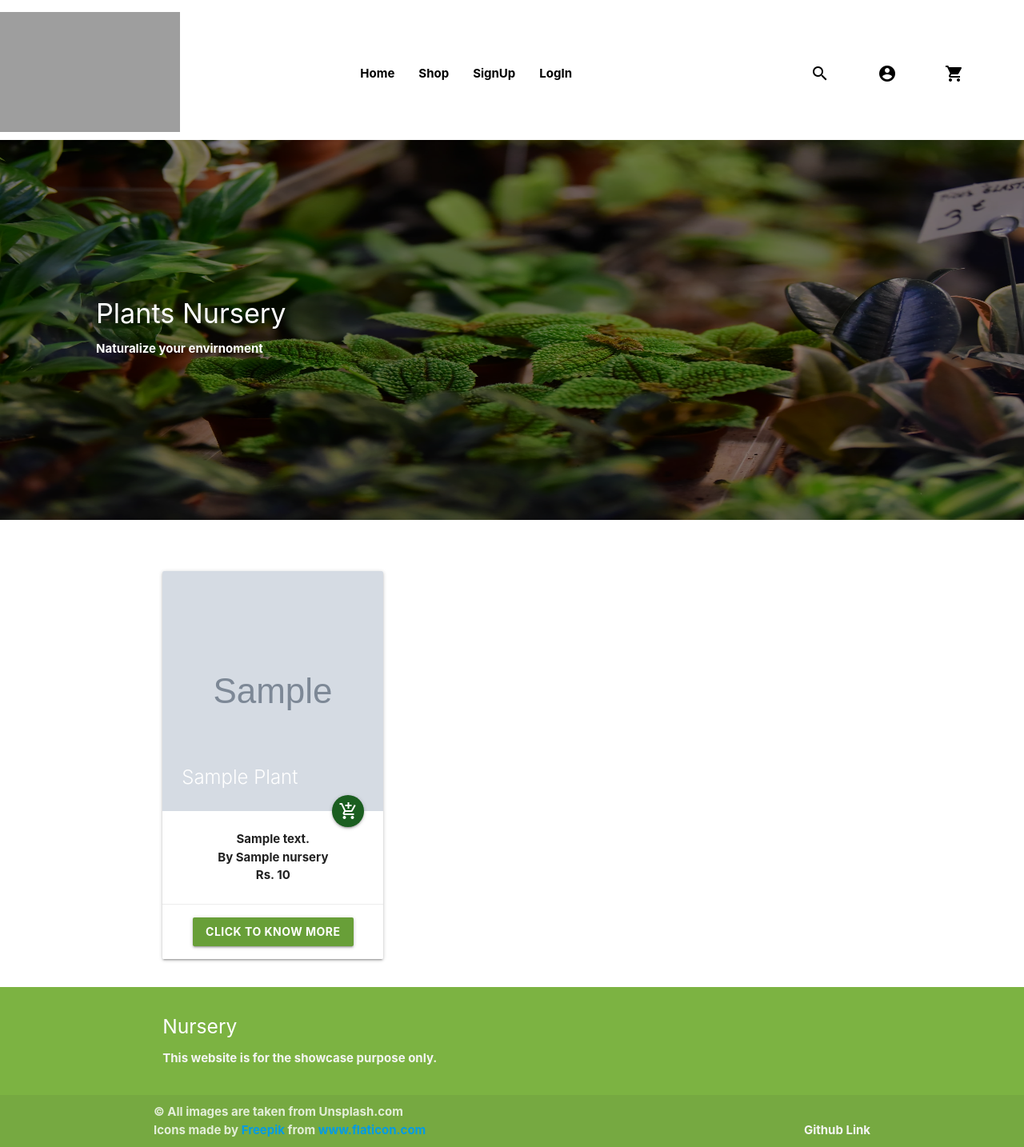
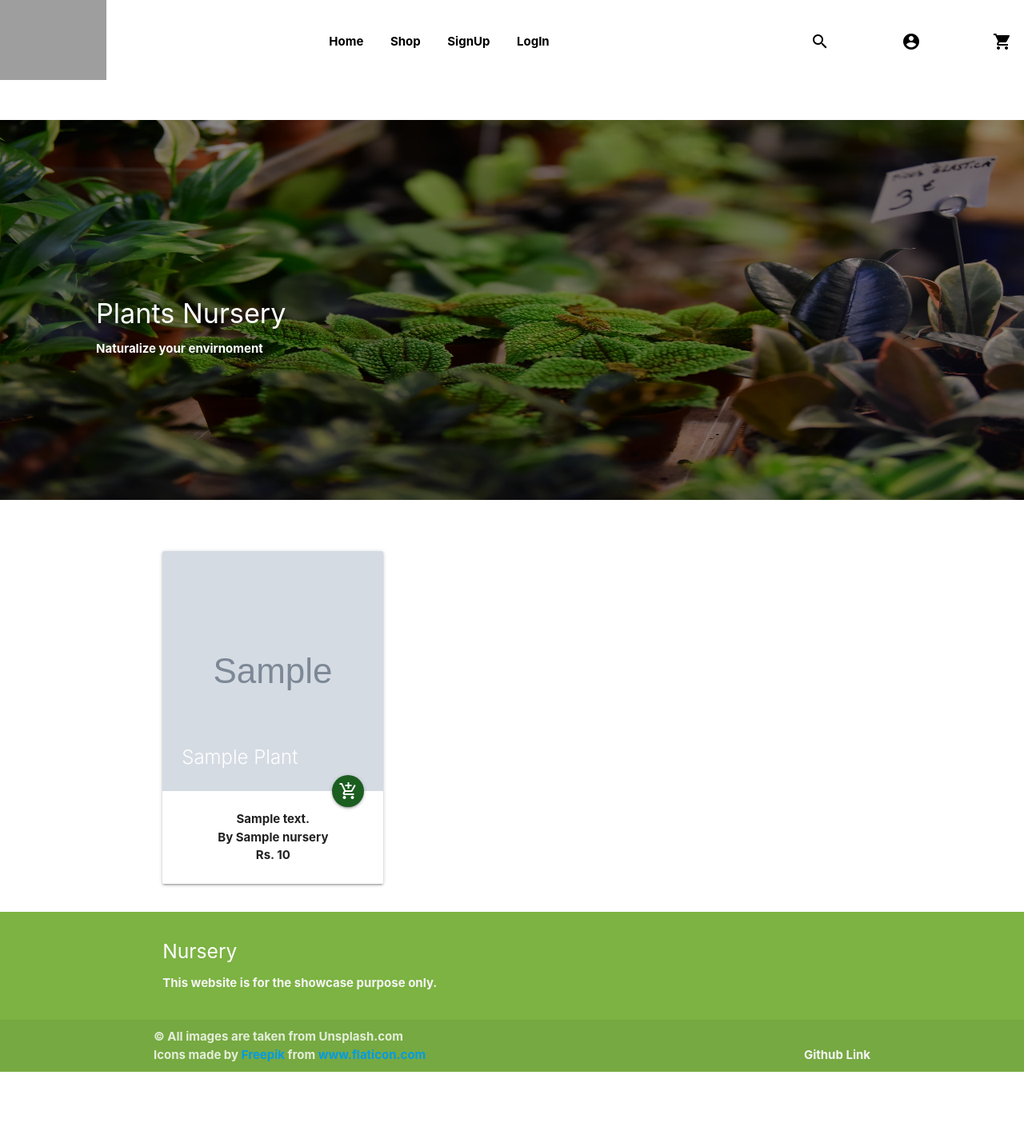
Before and after one commit to shreyashsrivastava/Plants-Nursery-App, a Django app: template nurseryapp/templates/nurseryapp/index.html in a window 1280 px wide; the page is wider, and only the part inside the window is pictured. Shown: that part at 80% size. After the commit the page ends 1340 px from the top of that part, so only its background shows below. Run offline with Django 3.2, Linux system fonts and the light colour scheme; the template is opened without the code that fills it: most values are stand-ins (such as "Sample title", 1, 10 or a date in 2020); grey boxes marked "Sample" are stand-in pictures; grey boxes are pictures that could not be loaded.

Commit message:
Fixed responsiveness

```diff
--- /dev/null
+++ b/media/css/style.css
@@ -0,0 +1,12 @@
+nav.nav-center ul {
+    text-align: center;
+    padding-top: 20px;
+    padding-left: 100px;
+}
+nav.nav-center ul li {
+    display: inline;
+    float: none;
+}
+nav.nav-center ul li a {
+    display: inline-block;
+}
--- a/nurseryapp/templates/nurseryapp/base.html
+++ b/nurseryapp/templates/nurseryapp/base.html
@@ -5,6 +5,7 @@
     <meta name="viewport" content="width=device-width, initial-scale=1.0">
     <link rel="stylesheet" href="https://cdnjs.cloudflare.com/ajax/libs/materialize/1.0.0/css/materialize.min.css">
     <link href="https://fonts.googleapis.com/icon?family=Material+Icons" rel="stylesheet">
+    <link rel="stylesheet" href="../../../media/css/style.css">
     <title>Nursery</title>
 
 <style>
@@ -25,11 +26,10 @@
 </head>
 <body>
 
-  <nav class="white" style="min-height: 175px;">
+  <nav class="nav-center white" style="min-height: 150px;">
     <div class="nav-wrapper">
-        <img href="{% url 'nurseryapp:home' %}" src="../../../media/logo/plant.svg" class="brand-logo" style="height:175px; width: 225px; padding-top: 15px; padding-left: 0px; padding-bottom: 10px;">
-        <ul id="nav-mobile" class="right hide-on-med-and-down">
-        <div class="center" style="margin-top: 60px; margin-right: 550px;">
+        <a href="{% url 'nurseryapp:home' %}" class="brand-logo left"><img src="../../../media/logo/plant.svg" width="100%" height="100px"></a>
+        <ul>
           <li><a href="#home" class="black-text bold"><b>Home</a></li>
           <li><a href="#shop" class="black-text">Shop</a></li>
           {% if user.is_authenticated %}
@@ -38,8 +38,8 @@
             <li><a href="{% url 'nurseryapp:signup' %}" class="black-text">SignUp</a></li>
             <li><a href="{% url 'nurseryapp:login_page' %}" class="black-text">LogIn</a></li>
           {% endif %}
-        </div>
-        <div class="right" style="margin-top: 7px;">
+
+          <div id="home-icons" class="right" style="margin-top: 7px;">
               <li><a class="material-icons black-text">search</li>
               <li><a class="material-icons black-text" href="{% url 'nurseryapp:dashboard' %}">account_circle</li>
               <li><a class="material-icons black-text" href="{% url 'nurseryapp:cart' %}">shopping_cart</a></li>
@@ -49,7 +49,7 @@
   </nav>
 
   <div>
-    <img src="../../../media/background/bg1.jpg" alt="bg1" style="filter:brightness(55%); height: 475px; width: 1349px;">
+    <img src="../../../media/background/bg1.jpg" alt="bg1" style="filter:brightness(55%); height: 475px; width: 100%;">
     <div class="text-block">
       <h4>Plants Nursery</h4>
       <p>Naturalize your envirnoment</p>
--- a/nurseryapp/templates/nurseryapp/index.html
+++ b/nurseryapp/templates/nurseryapp/index.html
@@ -18,9 +18,6 @@
             <p>Rs. {{ plant.price }}</p>
           </left>
         </div>
-        <div class="card-action">
-          <a class="btn light-green darken-2" href="#">Click to know more</a>
-        </div>
       </div>
     </div>
     {% endfor %}
```
Also changed, not shown: nurseryapp/templates/user/base.html (+10 -10 lines), static/nurseryapp/style.css (added, +10 -0 lines), db.sqlite3. Lines whose indentation alone changed are shown as unchanged.
